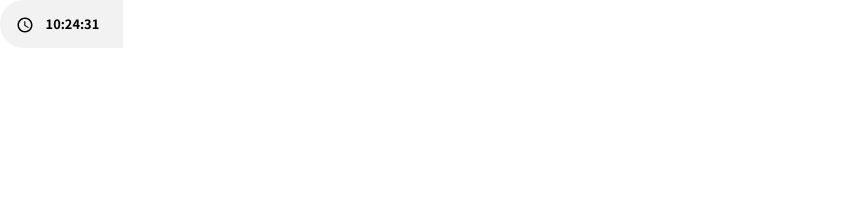
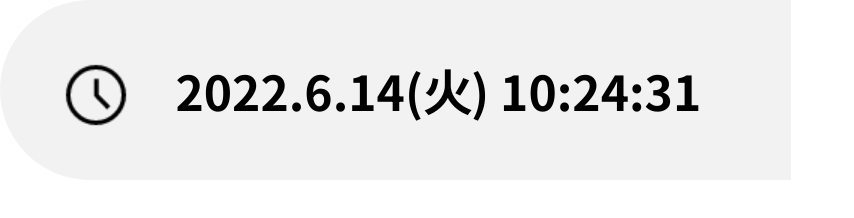
Before and after one commit to comame/comame.xyz, a plain HTML site: page tools/obs-clock/index.html in a window 1280 px wide. Shown: the whole page, without its empty margins (0-854 px from the left). Drawn offline with Linux system fonts and the light colour scheme.

Commit message:
obs-clcok

```diff
--- a/tools/obs-clock/app.js
+++ b/tools/obs-clock/app.js
@@ -15,8 +15,8 @@ const update = () => {
 
     const element = document.getElementById('time')
     element.setAttribute('datetime', currentDate.toISOString())
-    // element.textContent = `${year}.${month}.${date}(${day}) ${hoursStr}:${minutesStr}:${secondsStr}`
-    element.textContent = ` ${hoursStr}:${minutesStr}:${secondsStr}`
+    element.textContent = `${year}.${month}.${date}(${day}) ${hoursStr}:${minutesStr}:${secondsStr}`
+    // element.textContent = ` ${hoursStr}:${minutesStr}:${secondsStr}`
 }
 
 const nextFrame = () => requestAnimationFrame(() => {
--- a/tools/obs-clock/index.html
+++ b/tools/obs-clock/index.html
@@ -8,7 +8,7 @@
 </head>
 <body>
     <div class="Clock">
-        <img src='./clock.svg'>
+        <img src='./clock.png'>
         <time id="time"></time>
     </div>
     <script src="./app.js"></script>
--- a/tools/obs-clock/style.css
+++ b/tools/obs-clock/style.css
@@ -3,6 +3,7 @@
 * {
     box-sizing: border-box;
     font-family: 'Noto Sans JP';
+    font-size: 60px;
 }
 
 body {
@@ -16,10 +17,12 @@ body {
     height: 3rem;
     border-radius: 3rem 0 0 3rem;
     padding: 0 1.5rem 0 1rem;
+    max-width: 800px; /*  default value of OBS browser widget's width */
 }
 
 .Clock > img {
     vertical-align: middle;
+    height: 1.2rem;
 }
 
 .Clock > time {
```
Also changed, not shown: tools/obs-clock/clock.png (added), tools/obs-clock/clock.svg (deleted).
